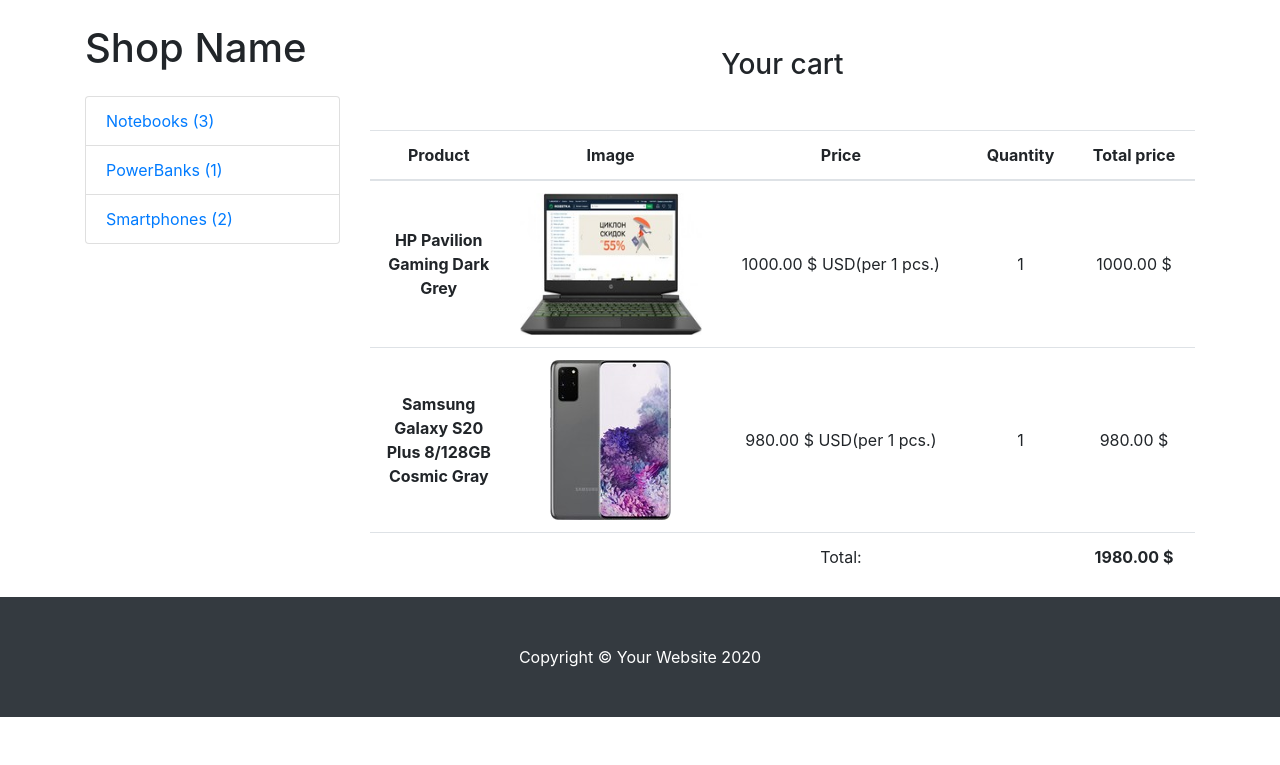
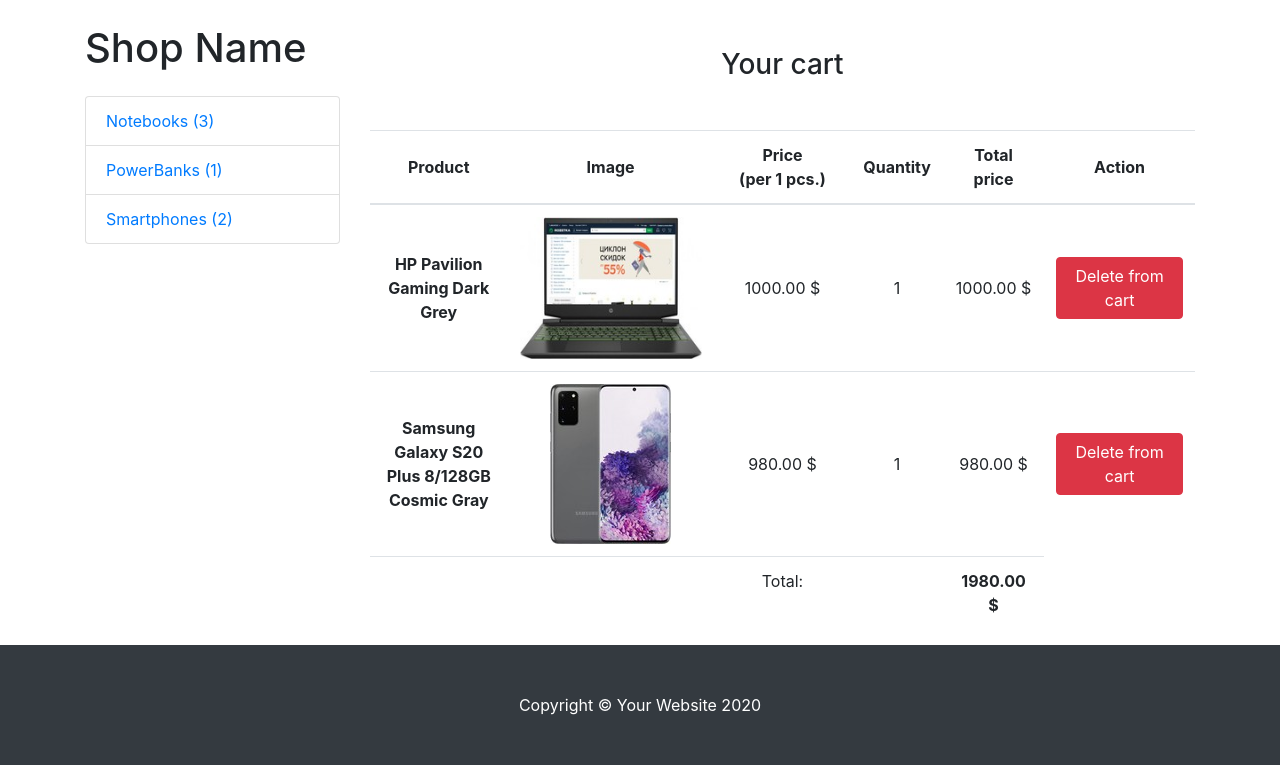
Before and after one commit to n-varvonets/ShopDjango-1.0-, a Django app: page /cart/ in a window 1280 px wide. Shown: the part 56-821 px from the top of the page. Before the commit the page ends 773 px from the top, so only its background shows below. Run offline with Django 3.2, Linux system fonts and the light colour scheme; a user stored in the database is signed in; data comes from the database, SQL or seed files in the repository; both versions use the stored data as it was after the commit.

Commit message:
added the ability to remove products from the cart. The raisin is that when we add product to the cart, ct_model take with DetailVIew.html and when user in the cart  there are a lot products and which one take? So in the meta class Product I added a function to define its ct_model and passed it to the template cart.html

```diff
--- a/mainapp/models.py
+++ b/mainapp/models.py
@@ -137,6 +137,10 @@ class Product(models.Model):
 
     def __str__(self):
         return self.tittle
+
+    def get_model_name(self):
+        return self.__class__.__name__.lower()
+
 
     def save(self, *args, **kwargs):
         image = self.image
--- a/mainapp/templates/cart.html
+++ b/mainapp/templates/cart.html
@@ -4,13 +4,14 @@
 <h3 class="text-center mt-5 mb-5">Your cart {% if not cart.products.count %} is empty {% endif %}</h3>
 
 <table class="table text-center">
-  <thead>
+  <thead >
     <tr>
-      <th scope="col">Product</th>
-      <th scope="col">Image</th>
-      <th scope="col">Price</th>
-      <th scope="col">Quantity</th>
-      <th scope="col">Total price</th>
+      <th scope="col" class="align-middle">Product</th>
+      <th scope="col" class="align-middle">Image</th>
+      <th scope="col" class="align-middle">Price <br>(per 1 pcs.)</th>
+      <th scope="col" class="align-middle">Quantity</th>
+      <th scope="col" class="align-middle">Total price</th>
+        <th scope="col" class="align-middle">Action</th>
     </tr>
   </thead>
   <tbody >
@@ -19,9 +20,14 @@
 <!--  content_object - we do not have a binding to a specific product model (it is abstract), but we have an M2M binding of the product-->
       <th class="col-md-2 align-middle" clscope="row">{{ item.content_object.tittle }}</th>
       <td class="w-25"><img src="{{ item.content_object.image.url }}" class="img-fluid"></td>
-      <td class="align-middle">{{ item.content_object.price }} $ USD(per 1 pcs.)</td>
-      <td class="align-middle">{{ item.qty }}</td>
+      <td class="col-md-2 align-middle">{{ item.content_object.price }} $</td>
+      <td class="col-md-1 align-middle">{{ item.qty }}</td>
         <td class="align-middle">{{ item.total_price }} $</td>
+        <td class="align-middle">
+            <a href="{% url 'delete_from_cart' ct_model=item.content_object.get_model_name slug=item.content_object.slug %}">
+                <button class="btn btn-danger ">Delete from cart</button>
+            </a>
+        </td>
     </tr>
     {% endfor %}
     <tr>
--- a/mainapp/urls.py
+++ b/mainapp/urls.py
@@ -1,12 +1,13 @@
 
 from django.urls import path
-from .views import BaseView, ProductDetailView, CategoryDetailView, CartView, AddCartToView
+from .views import BaseView, ProductDetailView, CategoryDetailView, CartView, AddCartToView, DeleteFromCartView
 
 urlpatterns = [
     path('', BaseView.as_view(), name='base'),
     path('products/<str:ct_model>/<str:slug>/', ProductDetailView.as_view(), name='product_detail'),
     path('category/<str:slug>/', CategoryDetailView.as_view(), name='category_detail'),
     path('cart/', CartView.as_view(), name='cart'),
-    path('add-to-cart/<str:ct_model>/<str:slug>/', AddCartToView.as_view(), name='add_to_cart')
+    path('add-to-cart/<str:ct_model>/<str:slug>/', AddCartToView.as_view(), name='add_to_cart'),
+    path('remove-from-cart/<str:ct_model>/<str:slug>/', DeleteFromCartView.as_view(), name='delete_from_cart')
 
 ]
--- a/mainapp/views.py
+++ b/mainapp/views.py
@@ -98,6 +98,20 @@ class AddCartToView(CartMixin, View):
         return HttpResponseRedirect('/cart/')
 
 
+class DeleteFromCartView(CartMixin, View):
+
+    def get(self, request, *args, **kwargs):
+        ct_model, product_slug = kwargs.get('ct_model'), kwargs.get('slug')
+        content_type = ContentType.objects.get(model=ct_model)
+        product = content_type.model_class().objects.get(slug=product_slug)
+        cart_product = CartProduct.objects.get(
+            user=self.cart.owner, cart=self.cart, content_type=content_type, object_id=product.id
+        )
+        self.cart.products.remove(cart_product)
+        self.cart.save()  # when we add some product our common cart of user save it changes
+        return HttpResponseRedirect('/cart/')
+
+
 class CartView(CartMixin, View):
 
     def get(self, request, *args, **kwargs):
```
Also changed, not shown: db.sqlite3.
